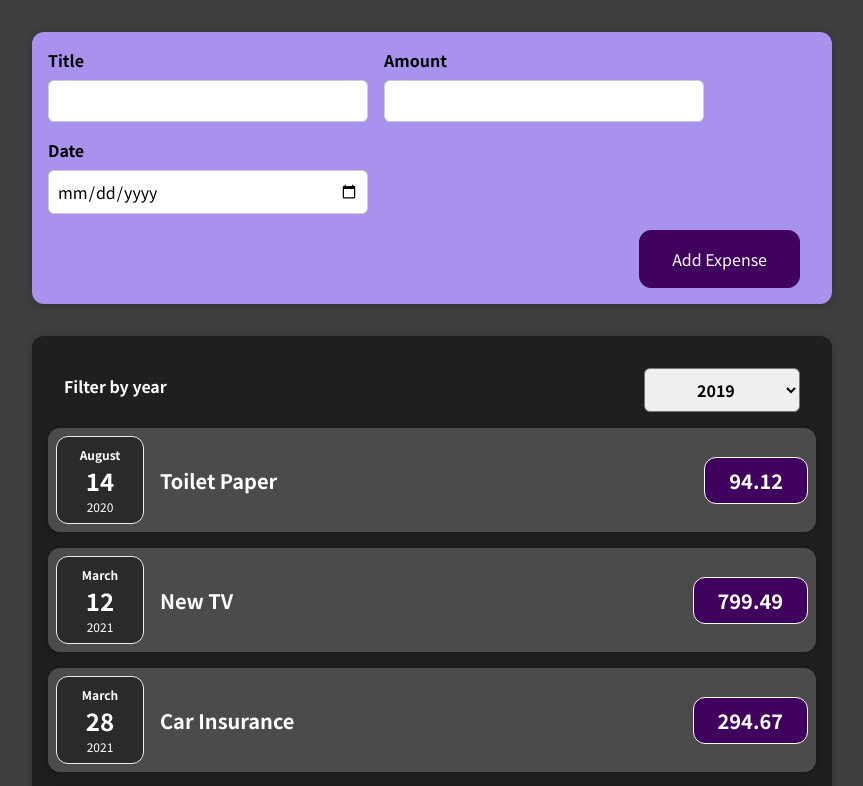
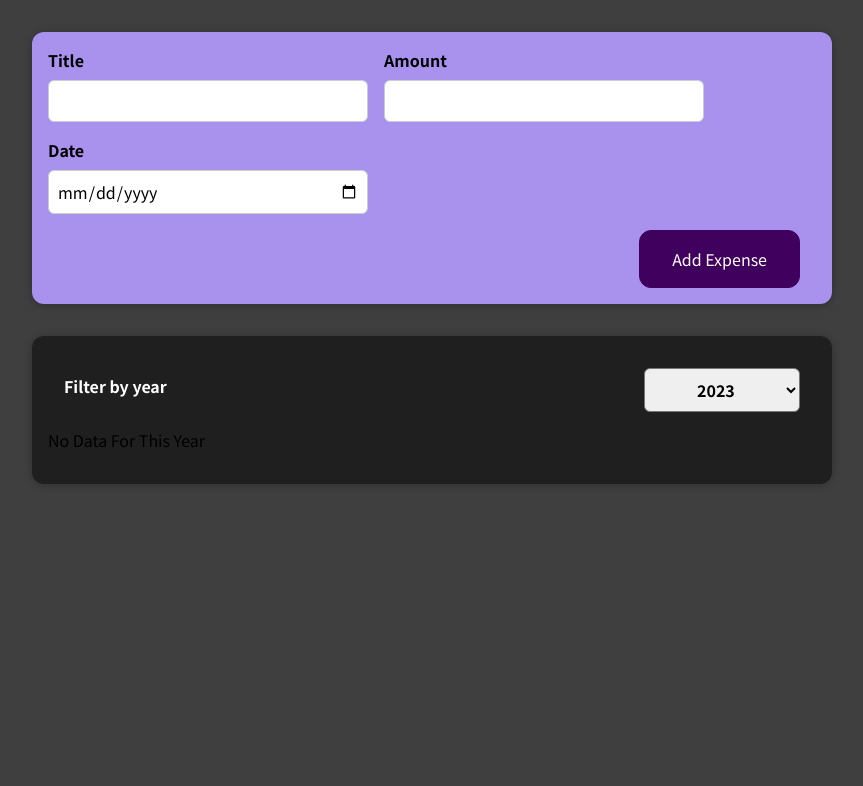
Before and after one commit to valeratech/expense-app, a React (Create React App) app: page / in a window 1280 px wide. Shown: the top 786 px of the page, without its empty margins (208-1071 px from the left). Built offline with nearby package versions, Linux system fonts and the light colour scheme; the HTML template or start-up script is replaced by a standard one.

Commit message:
Added a conditional to display either the filtered items by year or a warning-message that displays 'No Data For This Year' which is assigned to the variable 'expenseItems'.

```diff
--- a/src/components/Expenses/Expenses.jsx
+++ b/src/components/Expenses/Expenses.jsx
@@ -1,16 +1,24 @@
 import ExpenseItem from "./ExpenseItem";
+import './Expenses.css';
 import Card from "../shared/Card";
-import './Expenses.css';
 import ExpensesFilter from "./ExpensesFilter";
 import {useState} from "react";
 
 function Expenses(props) {
 
-    const [year, setYear] = useState(2019);
+    const [year, setYear] = useState(2023);
 
     const filteredItems = props.expenseData.filter(item => {
         return item.date.getFullYear().toString() === year;
     })
+
+    let expenseItems = <p>No Data For This Year</p>;
+
+    if (filteredItems.length !== 0) {
+        expenseItems = filteredItems.map(item => (
+            <ExpenseItem key={item.id} item={item}/>
+        ));
+    }
 
     function filterYearHandler(year) {
         setYear(year);
@@ -20,9 +28,7 @@ function Expenses(props) {
     return (
         <Card className="expenses">
             <ExpensesFilter selected={year} onFilterYear={filterYearHandler} />
-            {props.expenseData.map(item => (
-                    <ExpenseItem key={item.id} item={item}/>
-                ))}
+            {expenseItems}
         </Card>
     )
 }
```
